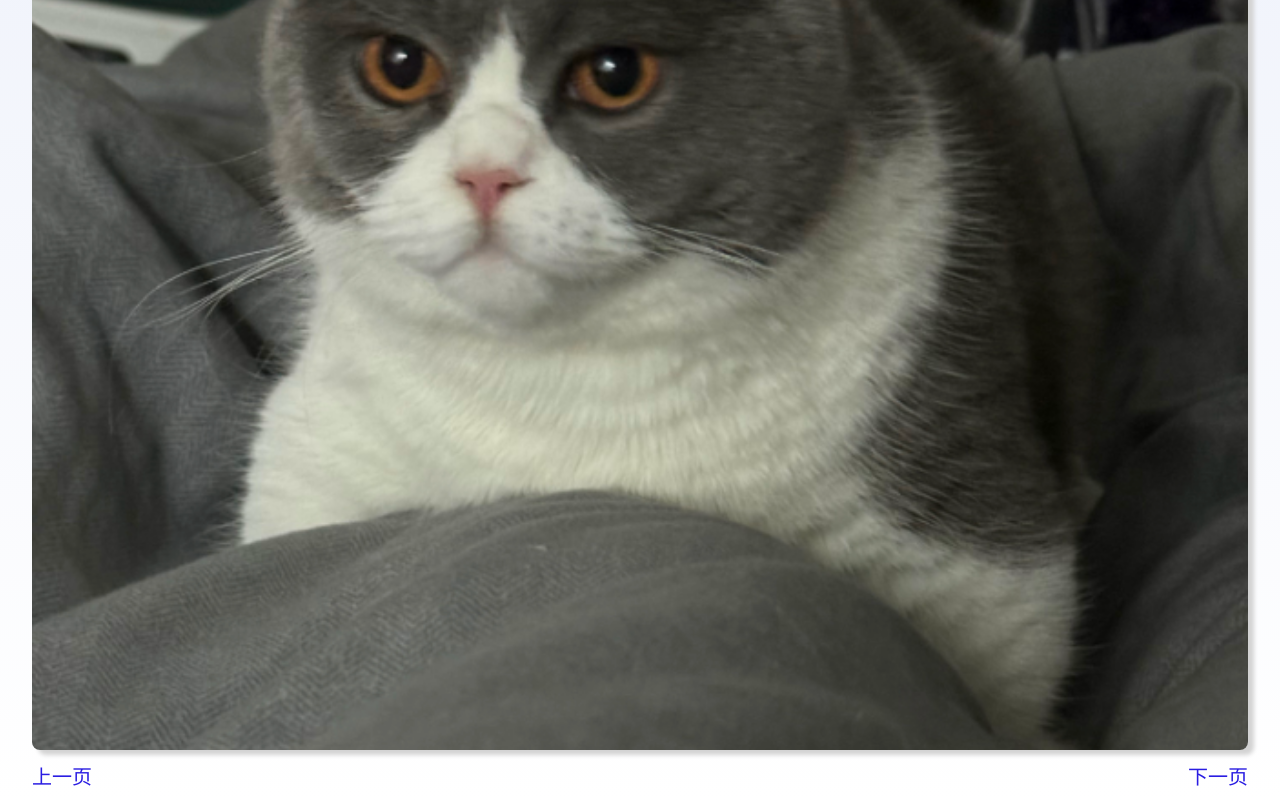
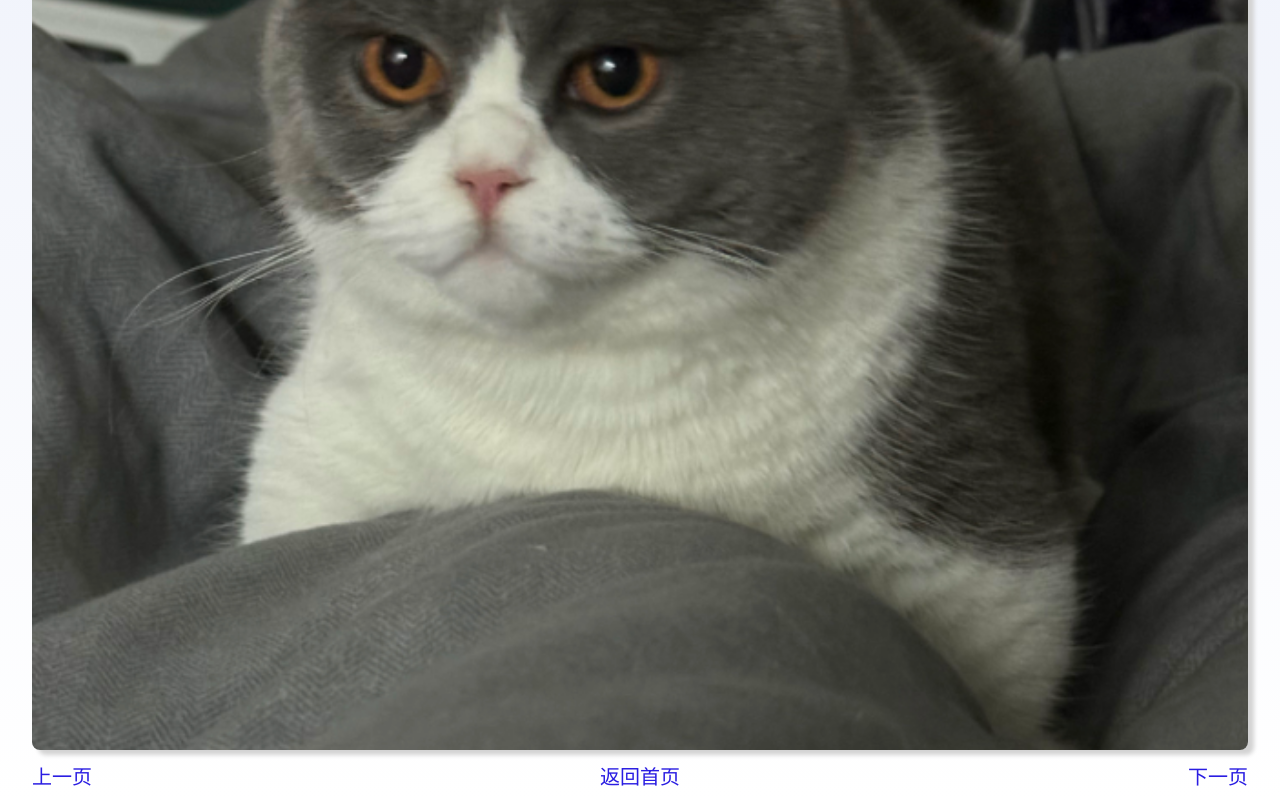
Before and after one commit to zyl-ky/myDaily, a React (Create React App) app: page /detail in a window 1280 px wide. Shown: the part 639-1439 px from the top of the page. Built offline with nearby package versions, Linux system fonts and the light colour scheme.

Commit message:
feat: 加一点功能

```diff
--- a/src/components/RowItem/index.tsx
+++ b/src/components/RowItem/index.tsx
@@ -28,7 +28,9 @@ const RowItem = () => {
       <div className={styles.title}>
         笨笨列表
       </div>
-      {Items}
+      <div className={styles.itemContainer}>
+        {Items}
+      </div>
     </div>
   )
 }
--- a/src/pages/detail/index.tsx
+++ b/src/pages/detail/index.tsx
@@ -16,6 +16,9 @@ const Detail = () => {
     const prevId =( Number(id) - 1 + length) % length;
     setSearchParams({ id: String(prevId) });
   }
+  const goBack = () => {
+    window.location.href = '/';
+  }
   return (
     <div className={styles.container}>
       <div className={styles.title}>{title}</div>
@@ -25,6 +28,7 @@ const Detail = () => {
       </div>
       <div className={styles.footer}>
         <div className={styles.btn} onClick={gotoPrev}>上一页</div>
+        <div className={styles.btn} onClick={goBack}>返回首页</div>
         <div className={styles.btn} onClick={gotoNext}>下一页</div>
       </div>
     </div>
```
